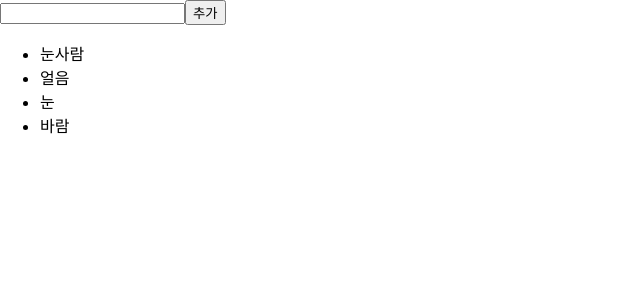
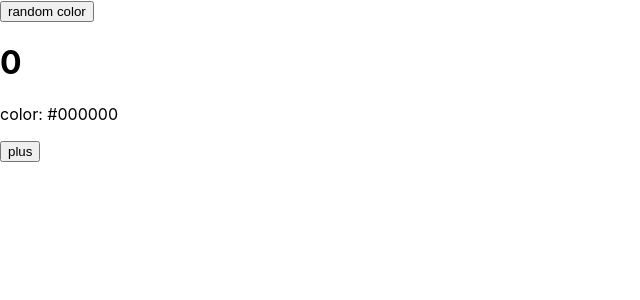
Before and after one commit to LydiaYoon/React-Todo, a React (Create React App) app: page / in a window 1280 px wide. Shown: the top 300 px of the page, without its empty margins (0-640 px from the left). Built offline with nearby package versions, Linux system fonts and the light colour scheme.

Commit message:
7.3 라이프사이클 메소드 사용하기

```diff
--- a/src/App.js
+++ b/src/App.js
@@ -1,31 +1,28 @@
 import React, { Component } from "react";
 
-// import MyComponent from "./practice/MyComponent";
-// import Counter from "./practice/Counter";
-// import Say from "./practice/Say";
-// import EventPractice3 from "./practice/EventPractice3";
-// import ValidationSample from "./practice/ValidationSample";
-// import ScrollBox from "./practice/ScrollBox";
-import IterationSample from "./practice/IterationSample"
+import LifeCycleSample from "./practice/LifeCycleSample";
+
+function getRandomColor() {
+  return "#" + Math.floor(Math.random() * 16777215).toString(16);
+}
 
 class App extends Component {
+  state = {
+    color: "#000000"
+  };
+
+  handleClick = () => {
+    this.setState({
+      color: getRandomColor()
+    });
+  };
+
   render() {
     return (
-      <>
-        {/* <MyComponent name="메타몽" favoriteNumber={1}>
-        리액트
-      </MyComponent> */}
-        {/* <Counter /> */}
-        {/* <Say /> */}
-        {/* <EventPractice3 /> */}
-        {/* <ValidationSample /> */}
-        {/* <ScrollBox ref={ref => (this.scrollBox = ref)} />
-        <button onClick={() => this.scrollBox.scrollToBottom()}>
-          Scroll Down
-        </button> */}
-
-        <IterationSample />
-      </>
+      <div>
+        <button onClick={this.handleClick}>random color</button>
+        <LifeCycleSample color={this.state.color} />
+      </div>
     );
   }
 }
--- /dev/null
+++ b/src/practice/LifeCycleSample.js
@@ -0,0 +1,78 @@
+import React, { Component } from "react";
+
+class LifeCycleSample extends Component {
+  state = {
+    number: 0,
+    color: null
+  };
+
+  myRef = null; // ref를 설정할 부분
+
+  constructor(props) {
+    super(props);
+    console.log("constructor");
+  }
+
+  static getDerivedStateFromProps(nextProps, prevState) {
+    console.log("getDerivedStateFromProps");
+    if (nextProps.color !== prevState.color) {
+      return { color: nextProps.color };
+    }
+    return null;
+  }
+
+  componentDidMount() {
+    console.log("componentDidMount");
+  }
+
+  shouldComponentUpdate(nextProps, nextState) {
+    console.log("shouldComponentUpdate", nextProps, nextState);
+    // 숫자의 마지막 자리가 4면 리렌더링 하지 않습니다.
+    return nextState.number % 10 !== 4;
+  }
+
+  componentWillUnmount() {
+    console.log("componentWillUnmount");
+  }
+
+  handleClick = () => {
+    this.setState({
+      number: this.state.number + 1
+    });
+  };
+
+  getSnapshotBeforeUpdate(prevProps, prevState) {
+    console.log("getSnapshotBeforeUpdate");
+    if (prevProps.color !== this.props.color) {
+      return this.myRef.style.color;
+    }
+    return null;
+  }
+
+  componentDidUpdate(prevProps, prevState, snapshot) {
+    console.log("componentDidUpdate", prevProps, prevState);
+    if (snapshot) {
+      console.log("업데이트 되기 직전 색상 : ", snapshot);
+    }
+  }
+
+  render() {
+    console.log("render");
+
+    const style = {
+      color: this.props.color
+    };
+
+    return (
+      <div>
+        <h1 style={style} ref={ref => this.myRef = ref}>
+          {this.state.number}
+        </h1>
+        <p>color: {this.state.color}</p>
+        <button onClick={this.handleClick}>plus</button>
+      </div>
+    );
+  }
+}
+
+export default LifeCycleSample;
```
